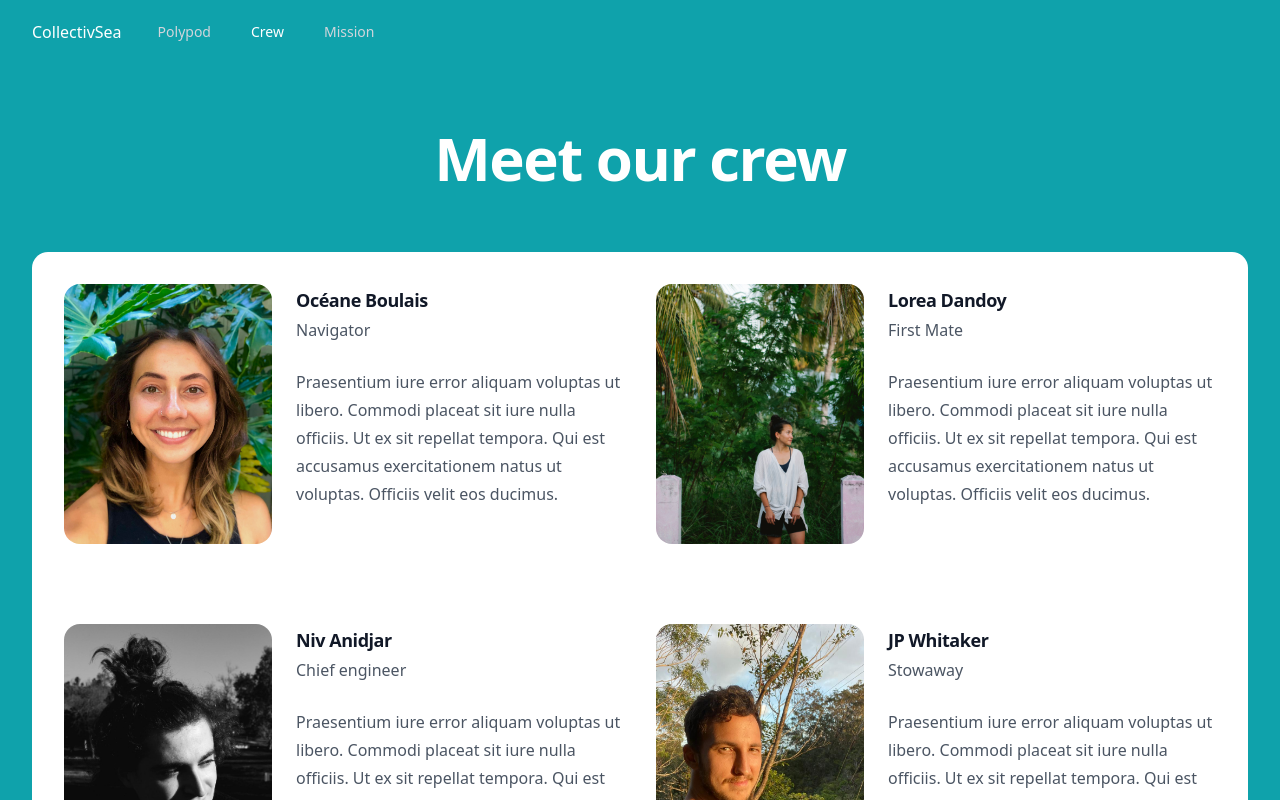
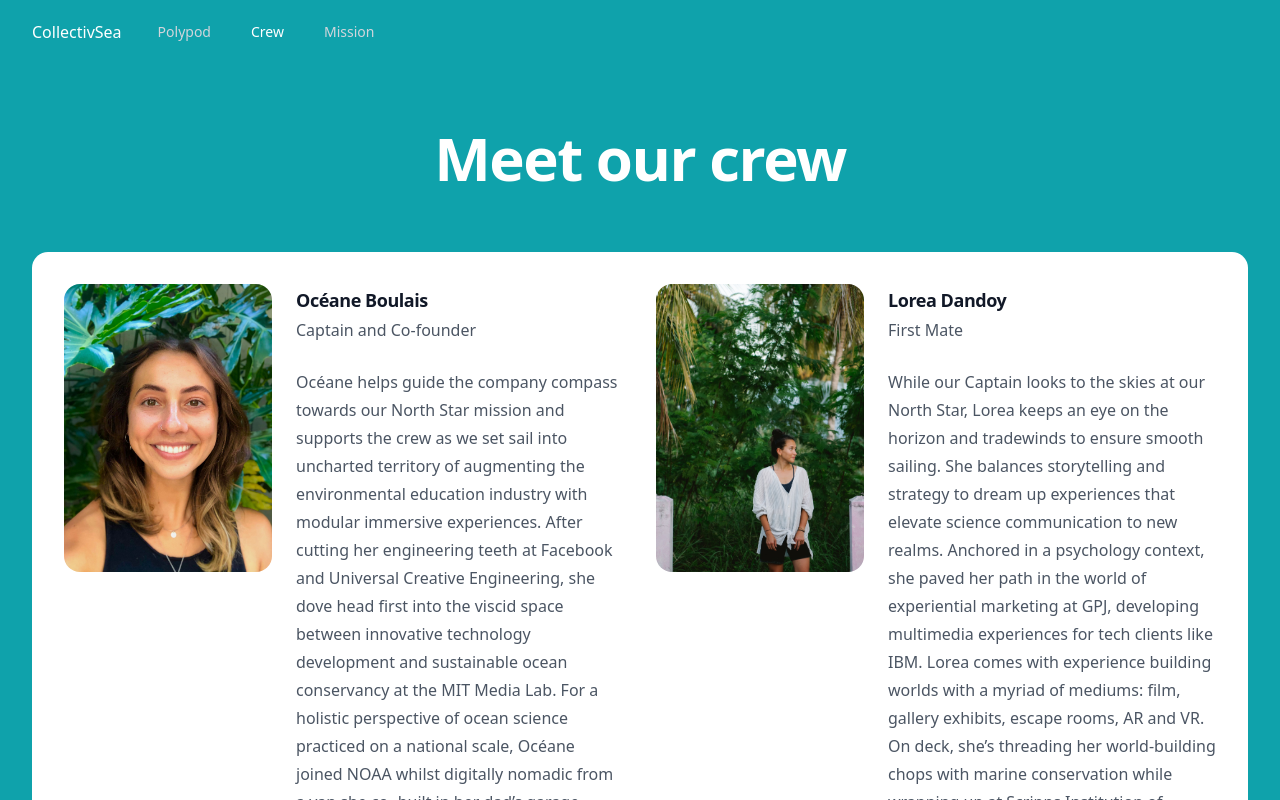
Before and after one commit to oceaneboulais/collectivSea, a Next.js app: page /crew in a window 1280 px wide. Built offline with nearby package versions, Linux system fonts and the light colour scheme.

Commit message:
updated bios

```diff
--- a/app/crew/page.jsx
+++ b/app/crew/page.jsx
@@ -3,10 +3,15 @@
 const people = [
   {
     name: 'Océane Boulais',
-    role: 'Navigator',
+    role: 'Captain and Co-founder',
     imageUrl:
       './crew/oceane.JPG',
-    bio: 'Praesentium iure error aliquam voluptas ut libero. Commodi placeat sit iure nulla officiis. Ut ex sit repellat tempora. Qui est accusamus exercitationem natus ut voluptas. Officiis velit eos ducimus.',
+    bio: `Océane helps guide the company compass towards our North Star mission and supports the crew as we set sail into uncharted territory of augmenting the environmental education industry with modular immersive experiences.
+    After cutting her engineering teeth at Facebook and Universal Creative Engineering, she dove head first into the viscid space between innovative technology development and sustainable ocean conservancy at the
+    MIT Media Lab. For a holistic perspective of ocean science practiced on a national scale, Océane joined NOAA whilst digitally nomadic from a van she co- built in her dad’s garage.
+
+    When the sun is out, you’ll find Océane on or in the waves - sailing, diving, and longboarding. If her toes aren’t in the sand, she’s listening to coral reef soundscapes as a researcher at Scripps Institution of Oceanography or creating something thalassic with her hands like a painting or sculpture.
+    `,
     twitterUrl: '#',
     linkedinUrl: '#',
   },
@@ -15,7 +20,12 @@ const people = [
     role: 'First Mate',
     imageUrl:
       './crew/lorea.JPG',
-    bio: 'Praesentium iure error aliquam voluptas ut libero. Commodi placeat sit iure nulla officiis. Ut ex sit repellat tempora. Qui est accusamus exercitationem natus ut voluptas. Officiis velit eos ducimus.',
+    bio: `While our Captain looks to the skies at our North Star, Lorea keeps an eye on the horizon and tradewinds to ensure smooth sailing. She balances storytelling and strategy to dream up experiences that elevate science communication to new realms.
+
+Anchored in a psychology context, she paved her path in the world of experiential marketing at GPJ, developing multimedia experiences for tech clients like IBM. Lorea comes with experience building worlds with a myriad of mediums: film, gallery exhibits, escape rooms, AR and VR. On deck, she’s threading her world-building chops with marine conservation while wrapping up at Scripps Institution of Oceanography in the interdisciplinary Marine Biodiversity and Conservation program.
+
+Lorea feels most in tune with the ocean when fully submerged, through scuba and freediving, often behind a camera. Sharing stories about marine wildlife, psychology of dreams, and offbeat destinations are a few ways to get her out of her shell.
+`,
     twitterUrl: '#',
     linkedinUrl: '#',
   },
@@ -24,7 +34,12 @@ const people = [
     role: 'Chief engineer',
     imageUrl:
       './crew/niv.JPG',
-    bio: 'Praesentium iure error aliquam voluptas ut libero. Commodi placeat sit iure nulla officiis. Ut ex sit repellat tempora. Qui est accusamus exercitationem natus ut voluptas. Officiis velit eos ducimus.',
+    bio: `Niv is the creative splash behind the acoustic experiences at CollectivSea. Always on the hunt for found sound, they’re constantly listening for ways to link their thirst for frequencies with scientific expertise. Through their research, they investigate the complex interactions between these physical processes and the ecosystems they affect.
+
+Born with a passion for the ocean, Niv pursued a Bachelor of Science degree in Oceanic and Atmospheric Science. It was in the realm of Physical Oceanography that they found their true calling, leading them to pursue a PhD focused on estuaries and coastal dynamics. Outside of their academic pursuits, Niv has always been drawn to music, specifically playing the piano and saxophone, and exploring music production and sound design. Their auditory curiosity and expertise provide a unique lens through which to view the world, linking their creative endeavors with their scientific training.
+
+When not immersed in research or music, Niv can often be found watching the sunset from coastal bluffs, listening to the waves crash against the shore.
+`,
     twitterUrl: '#',
     linkedinUrl: '#',
   },
@@ -33,7 +48,12 @@ const people = [
     role: 'Stowaway',
     imageUrl:
       './crew/jp.JPG',
-    bio: 'Praesentium iure error aliquam voluptas ut libero. Commodi placeat sit iure nulla officiis. Ut ex sit repellat tempora. Qui est accusamus exercitationem natus ut voluptas. Officiis velit eos ducimus.',
+    bio: `JP is a whimsical web generator and polygon mage who loves telling stories anchored in education through screen-sized portals that connect humans to one another.
+
+JP joins CollectivSea with a myriad of experiences from the startup realm, developing fullstack pipelines for companies such as Boatbound, Podcat, and Ubiq Security, as well as working in digital marketing at Wall-to-Wall Studios and Oceanit Laboratories.
+
+If the wind is fair, you can find JP sailing with friends on his hobie cat in Kaneohe Bay off eastern O’ahu. Otherwise, catch JP trying new recipes in his kitchen or hiking through the jungle.
+`,
     twitterUrl: '#',
     linkedinUrl: '#',
   },
@@ -58,7 +78,7 @@ export default function Page() {
           >
             {people.map((person) => (
               <li key={person.name} className="flex flex-col gap-6 xl:flex-row">
-                <img className="aspect-[4/5] w-52 flex-none rounded-2xl object-cover" src={person.imageUrl} alt="" />
+                <img className="aspect-[4/5] w-52 flex-none rounded-2xl object-cover max-h-72" src={person.imageUrl} alt="" />
                 <div className="flex-auto">
                   <h3 className="text-lg font-semibold leading-8 tracking-tight text-gray-900">{person.name}</h3>
                   <p className="text-base leading-7 text-gray-600">{person.role}</p>
```
